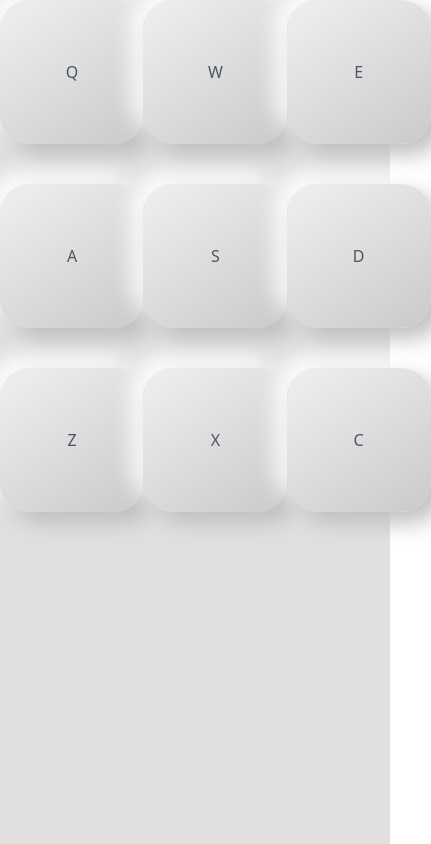
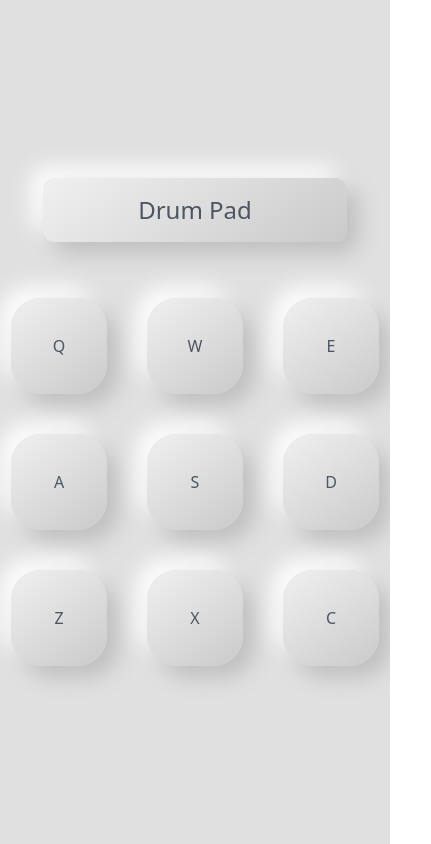
Before and after one commit to LorenzoZemp/drum-machine, a React (Create React App) app: page / in a window 390 px wide. Shown: the whole page, 431 px wide, since content can reach past the window. Built offline with nearby package versions, Linux system fonts and the light colour scheme.

Commit message:
Added display

```diff
--- a/src/App.js
+++ b/src/App.js
@@ -1,46 +1,57 @@
-import React, { useEffect } from "react";
+import React, { useEffect, useState } from "react";
 import "./App.css";
 
 const keys = [
   {
     key: "Q",
     audioSrc: "https://s3.amazonaws.com/freecodecamp/drums/Heater-1.mp3",
+    name: "Heater 1",
   },
   {
     key: "W",
     audioSrc: "https://s3.amazonaws.com/freecodecamp/drums/Heater-2.mp3",
+    name: "Heater 2",
   },
   {
     key: "E",
     audioSrc: "https://s3.amazonaws.com/freecodecamp/drums/Heater-3.mp3",
+    name: "Heater 3",
   },
   {
     key: "A",
     audioSrc: "https://s3.amazonaws.com/freecodecamp/drums/Heater-4_1.mp3",
+    name: "Heater 4",
   },
   {
     key: "S",
     audioSrc: "https://s3.amazonaws.com/freecodecamp/drums/Heater-6.mp3",
+    name: "Clap",
   },
   {
     key: "D",
     audioSrc: "https://s3.amazonaws.com/freecodecamp/drums/Dsc_Oh.mp3",
+    name: "Open Hi-Hat",
   },
   {
     key: "Z",
     audioSrc: "https://s3.amazonaws.com/freecodecamp/drums/Kick_n_Hat.mp3",
+    name: "Kick n' Hat",
   },
   {
     key: "X",
     audioSrc: "https://s3.amazonaws.com/freecodecamp/drums/RP4_KICK_1.mp3",
+    name: "Kick",
   },
   {
     key: "C",
     audioSrc: "https://s3.amazonaws.com/freecodecamp/drums/Cev_H2.mp3",
+    name: "Closed Hi-Hat",
   },
 ];
 
 function App() {
+  const [padName, setPadName] = useState("Drum Pad");
+
   //Called on page load to add keydown and keyup event listener to page
   useEffect(() => {
     console.log("useEffect");
@@ -51,6 +62,7 @@ function App() {
   //Handle button clicks
   function handleClick(e) {
     playAudio(e.target.children[0]);
+    setPadName(e.target.children[0].className);
     e.target.classList.remove("bg-neu-linear-gradient-out");
     e.target.classList.add("bg-neu-linear-gradient-in");
     setTimeout(() => {
@@ -225,21 +237,22 @@ function App() {
   }
 
   return (
-    <div className="bg-neu-gray h-screen">
-      <div className="flex items-center justify-center">
+    <div className="bg-neu-gray h-screen flex flex-col justify-center items-center">
+      <div>
+        <div className="mx-8 mb-14 py-4 rounded-xl bg-neu-linear-gradient-out text-center shadow-neu-shadow">
+          <h1 className="text-2xl text-gray-600">{padName}</h1>
+        </div>
         <div className="grid grid-cols-3 gap-10">
           {keys.map((key) => {
             return (
               <button
-                className={
-                  "h-36 w-36 bg-neu-linear-gradient-out rounded-30 shadow-neu-shadow-out text-gray-600"
-                }
+                className={`h-24 w-24 lg:h-36 lg:w-36 bg-neu-linear-gradient-out rounded-30 shadow-neu-shadow text-gray-600 outline-none`}
                 onClick={handleClick}
                 id={key.key}
-                key={key.key}
+                key={key.name}
               >
                 {key.key}
-                <audio src={key.audioSrc}></audio>
+                <audio className={`${key.name}`} src={key.audioSrc}></audio>
               </button>
             );
           })}
--- a/tailwind.config.js
+++ b/tailwind.config.js
@@ -14,7 +14,7 @@ module.exports = {
         "neu-linear-gradient-in": "linear-gradient(145deg, #cacaca, #f0f0f0)",
       },
       boxShadow: {
-        "neu-shadow-out": "11px 11px 22px #bebebe, -11px -11px 22px #ffffff",
+        "neu-shadow": "11px 11px 22px #bebebe, -11px -11px 22px #ffffff",
       },
     },
   },
```
